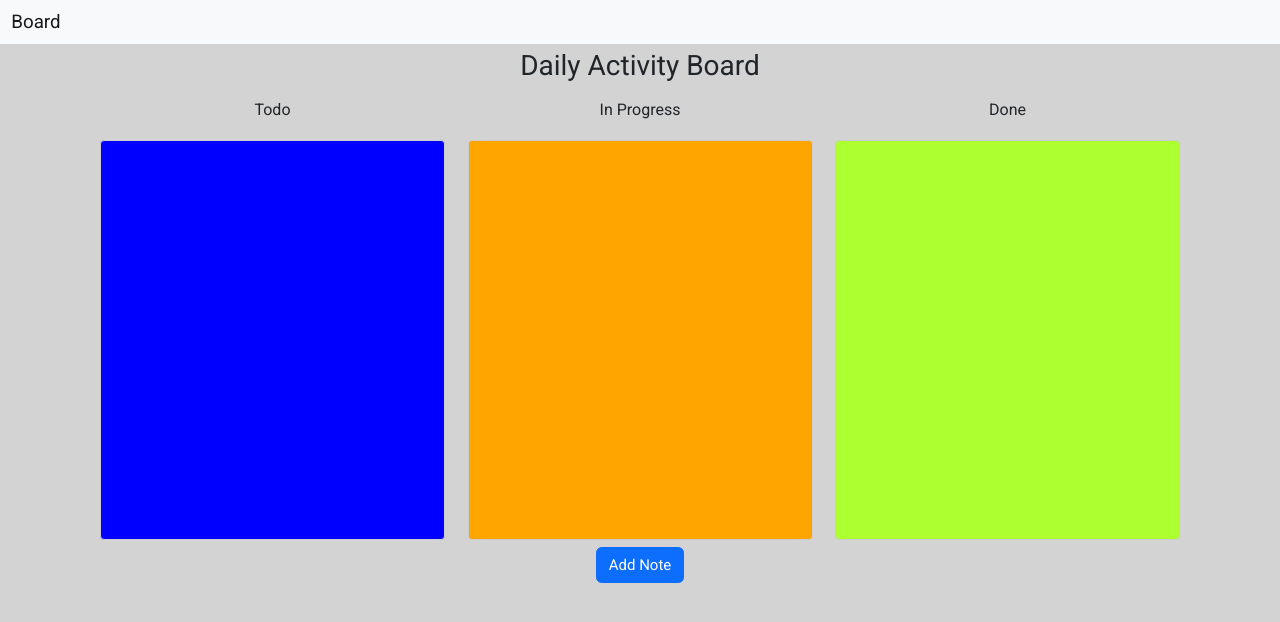
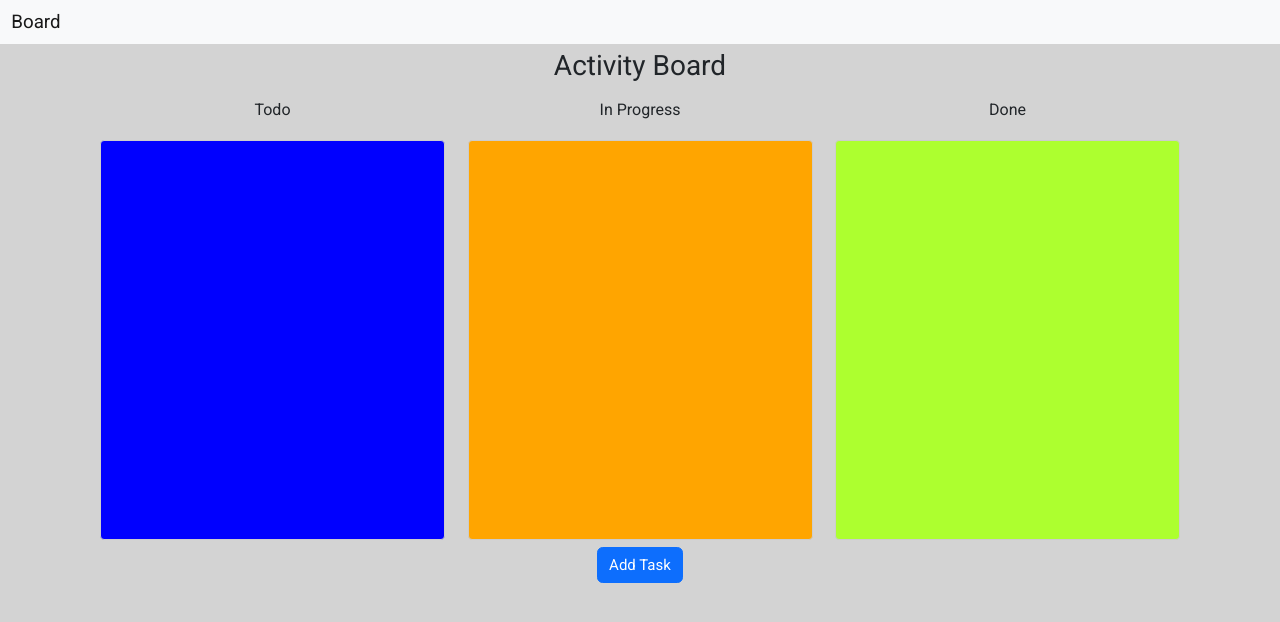
Before and after one commit to sbairagi/kanbaan, an Angular app: page / in a window 1280 px wide. Shown: the top 622 px of the page. Built offline with nearby package versions, Linux system fonts and the light colour scheme.

Commit message:
change html

```diff
--- a/src/app/pages/board/board.component.html
+++ b/src/app/pages/board/board.component.html
@@ -7,7 +7,7 @@
 <div class="container" cdkDropListGroup>
     <div class="row m-2">
         <div class="text-center">
-            <h3 style="font-size: 28px;">Daily Activity Board</h3>
+            <h3 style="font-size: 28px;">Activity Board</h3>
         </div>
         <div class="col-md-4">
             <h3 class="text-center">Todo</h3>
@@ -76,7 +76,7 @@
                 </div>
         </div>
         <div class="text-center mt-2">
-            <button (click)="addNote()" class="btn btn-primary ">Add Note</button>
+            <button (click)="addNote()" class="btn btn-primary ">Add Task</button>
         </div>
     </div>
 </div>
```
